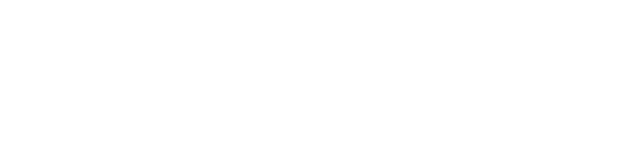
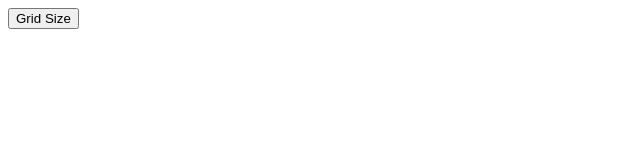
Before and after one commit to BJack0/Etch-A-Sketch, a plain HTML site: page index.html in a window 1280 px wide. Shown: the top 160 px of the page, without its empty margins (0-640 px from the left). Drawn offline with Linux system fonts and the light colour scheme.

Commit message:
Basic functionality and style

```diff
--- a/app.js
+++ b/app.js
@@ -1,8 +1,8 @@
 console.log("Hello World")
 
-const gridContainer = document.querySelector(".gridContainer")
+const gridSizerBtn = document.querySelector("#gridSizer")
 
-
+const gridContainer = document.querySelector("#gridContainer")
 
 function createDivSquares() {
    for (let i = 0; i < 256; i++) {
@@ -11,7 +11,6 @@ function createDivSquares() {
    gridContainer.appendChild(div)
    }
 }
-
 createDivSquares()
 
 const tiles = document.querySelectorAll('.tile')
--- a/index.html
+++ b/index.html
@@ -9,6 +9,12 @@
   <link rel="stylesheet" href="style.css">
 </head>
 <body>
-  <div class = "gridContainer"></div>
+<div id = canvas>
+  <div id = controls>
+    <Button id = gridSizer>Grid Size</Button>
+  </div>
+
+  <div id = "gridContainer"></div>
+</div>
 </body>
 </html>
--- a/style.css
+++ b/style.css
@@ -1,4 +1,4 @@
-.gridContainer {
+#gridContainer {
   display: flex;
   flex-flow: row wrap;
   justify-content: center;
```
